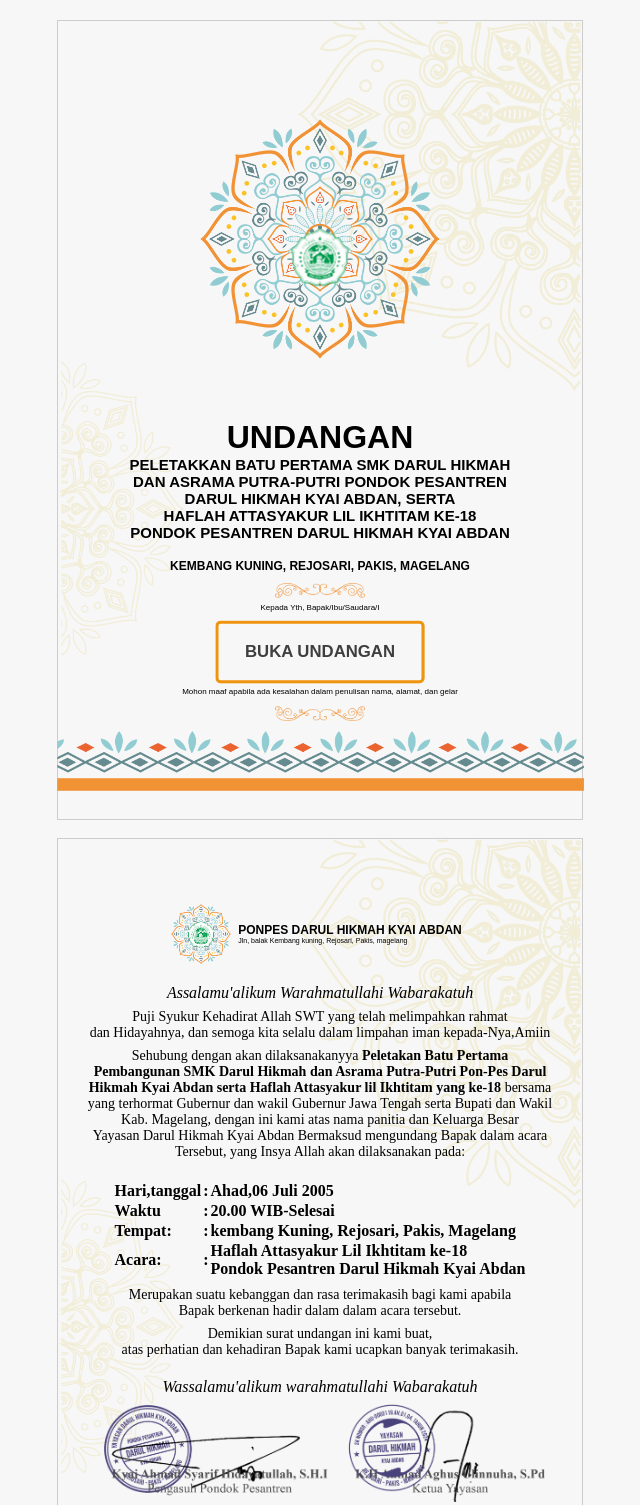
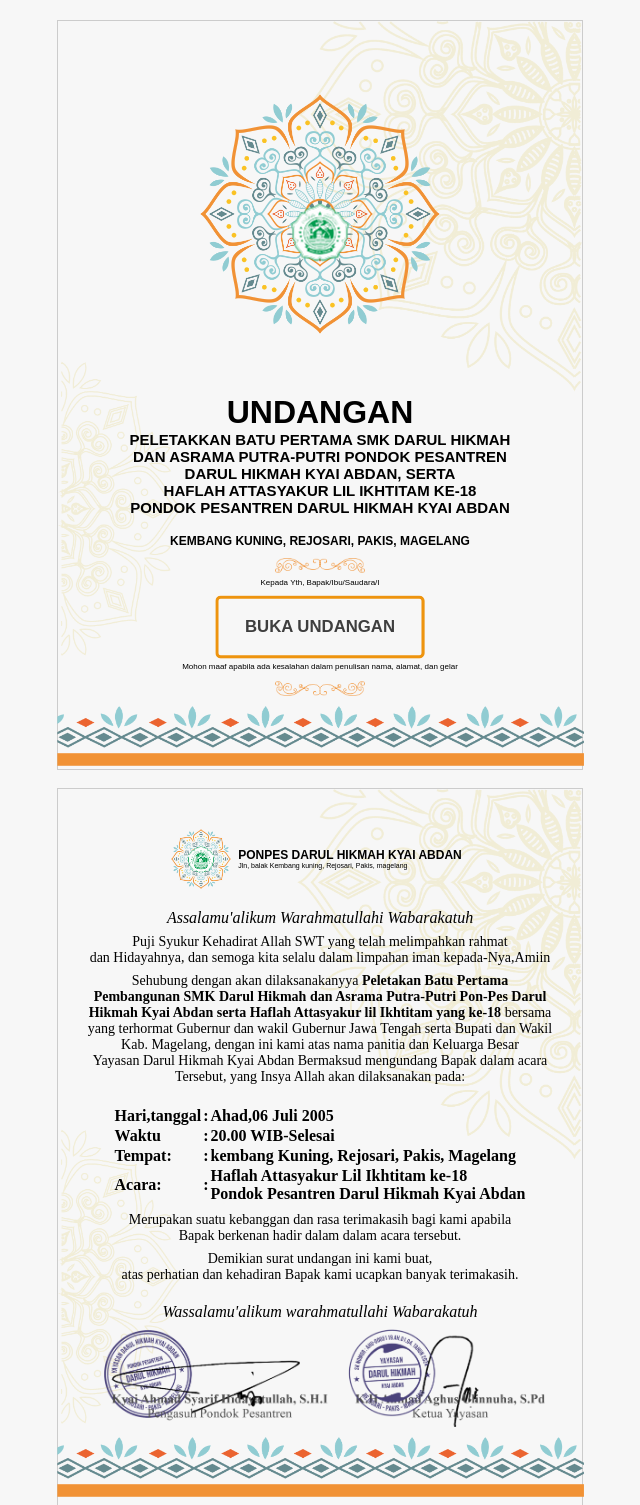
Before and after one commit to ziicodeprogram/undangan, a plain HTML site: page index.html in a window 1280 px wide. Shown: the top 1505 px of the page, without its empty margins (320-960 px from the left). Drawn offline with Linux system fonts and the light colour scheme; a web font is replaced by a local one.

Commit message:
Update style.css

```diff
--- a/style.css
+++ b/style.css
@@ -16,7 +16,7 @@ body{
 }
 .page-1{
     width: 526px;
-    height: 800px;
+    height: 750px;
     border: 1px solid rgb(204, 204, 204);
     display: flex;
     align-items: center;
@@ -157,7 +157,7 @@ body{
 
 .page-3{
      width: 526px;
-    height: 800px;
+    height: 750px;
     border: 1px solid rgb(204, 204, 204);
     display: flex;
     align-items: center;
```
